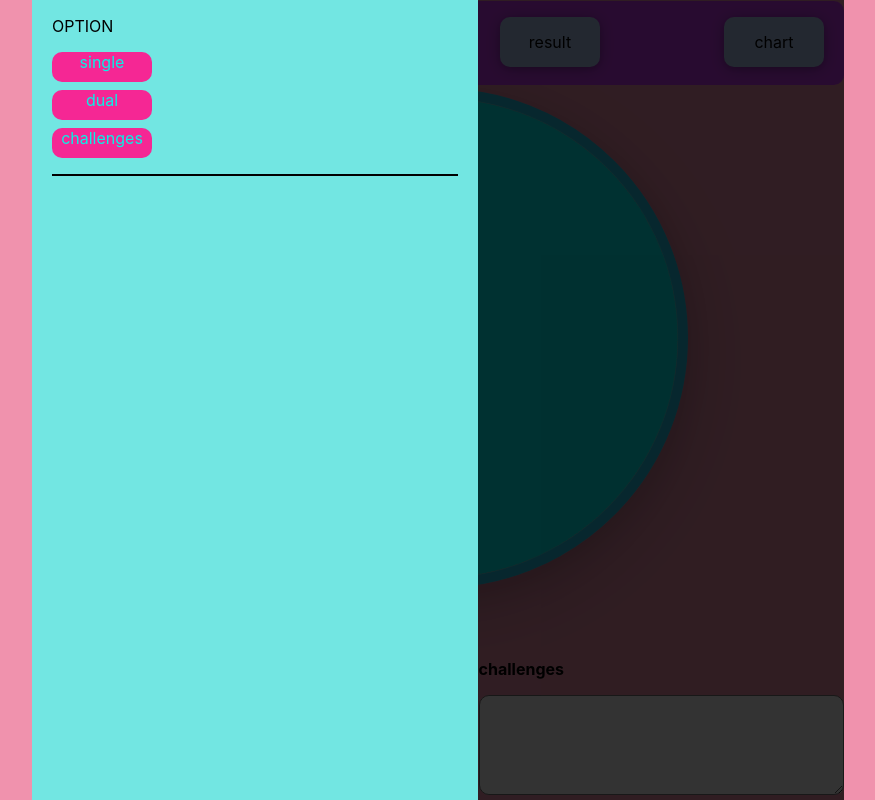
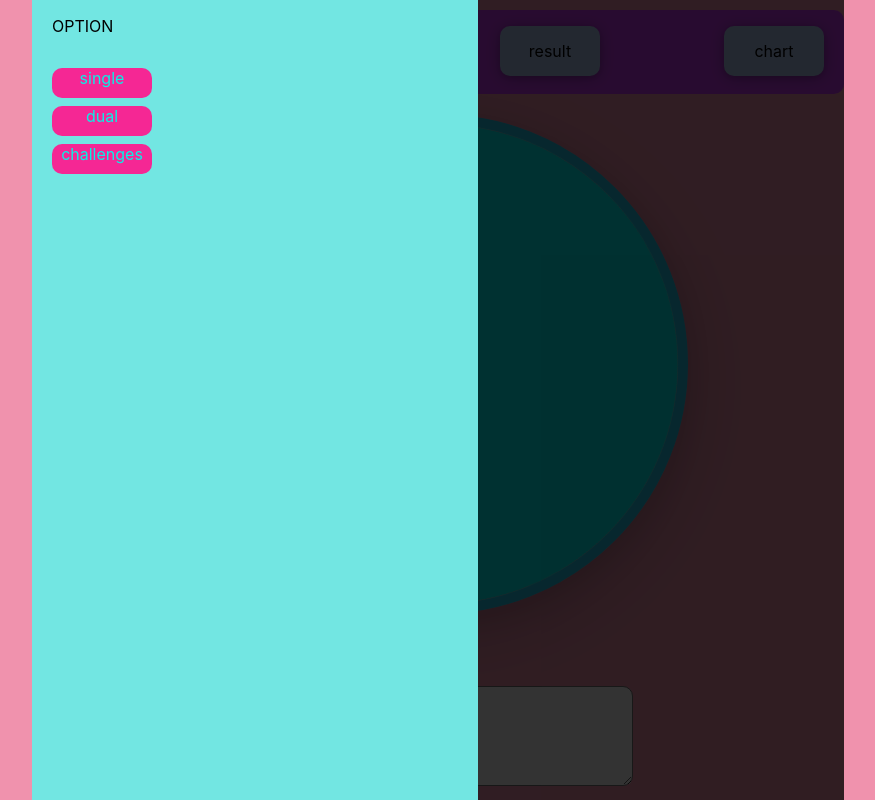
Before and after one commit to Gudbo1z/lucky-wheel, a React (Create React App) app: page / in a window 1280 px wide. Both pictures are taken after a click on the item "option". Shown: the whole page, without its empty margins (202-1077 px from the left). Built offline with nearby package versions, Linux system fonts and the light colour scheme.

Commit message:
uncompleted-v10

```diff
--- a/package.json
+++ b/package.json
@@ -10,6 +10,7 @@
     "highcharts-react-official": "^3.1.0",
     "react": "^18.2.0",
     "react-dom": "^18.2.0",
+    "react-router-dom": "^6.3.0",
     "react-scripts": "5.0.1",
     "web-vitals": "^2.1.4"
   },
--- a/src/App.css
+++ b/src/App.css
@@ -139,21 +139,20 @@ li {
   width: 100%;
   height: 100%;
 }
-.input-field .input-field-main {
+.input-field .options {
   background-color: #72e6e2;
   width: 50%;
   height: 100%;
   display: flex;
   flex-direction: column;
   padding: 0 20px;
-}
-.input-field .input-field-main .options {
   border-bottom: solid 2px black;
 }
-.input-field .input-field-main .options ul {
+.input-field .options ul {
   padding: 0;
 }
-.input-field .input-field-main .options ul li {
+.input-field .options ul div {
+  cursor: pointer;
   list-style: none;
   background-color: #f52794;
   margin-bottom: 8px;
@@ -163,9 +162,13 @@ li {
   justify-content: center;
   border-radius: 10px;
 }
-.input-field .input-field-main .options ul li p {
+.input-field .options ul div p {
   margin: 0;
   color: #07f1e6;
+}
+.input-field .options .options-active {
+  background-color: black;
+  color: white;
 }
 
 .language {
@@ -224,10 +227,13 @@ li {
 .input .input-main {
   width: 812px;
   display: flex;
-  justify-content: space-between;
+  align-items: center;
+  justify-content: space-around;
+  flex-direction: row;
 }
 .input .input-main .input-main-child {
-  width: 45%;
+  max-width: 100%;
+  width: 48%;
   height: 100%;
 }
 .input .input-main .input-main-child p {
--- a/src/App.js
+++ b/src/App.js
@@ -26,20 +26,23 @@ function App() {
     'Tiếng Việt': ['chế độ chơi', 'ngôn ngữ', 'kết quả', 'thống kê']
   }
   const [languages, setLanguage] = useState(dataLanguage['English'])
+  const [challenges, setChallenges] = useState(false)
   const [data, setData] = useState([])
-  const inputFieldContent = (
-    <div className='input-field-main' onClick={(e)=>{
-      e.stopPropagation()
-    }}>
-      <div className='options'>
+  const d = new Date();
+  const option = (
+    <div className='options' onClick={(e)=>{e.stopPropagation()}}>
       <p>OPTION</p>
       <ul>
-          <li><p>single</p></li>
-          <li><p>dual</p></li>
-          <li><p>challenges</p></li>
+        <div><p>single</p></div>
+        <div><p>dual</p></div>
+        <div className='option-challenges' onClick={handleChallenges}>
+          <p>challenges</p>
+        </div>
       </ul>
     </div>
-  </div>)
+  )
+  // console.log(input)
+  // console.log(data)
   const language = (
       <div className='language' onClick={(e)=>{
         e.stopPropagation()
@@ -87,7 +90,12 @@ function App() {
       </div>
     </div>
   )
+
   const options = {
+    chart:{
+      type: 'column'
+    },
+
     accessibility:{
       enabled: false
     },
@@ -97,7 +105,7 @@ function App() {
     },
 
     subtitle: {
-      text: Date()
+        text: d.getDate() + '/' + d.getMonth() + '/' + d.getFullYear()
     },
 
     yAxis: {
@@ -107,9 +115,7 @@ function App() {
     },
 
     xAxis: {
-      accessibility: {
-          rangeDescription: 'Range: 2010 to 2017'
-      }
+      categories: ['day 1', 'day 2', 'day 3']
     },
 
     legend: {
@@ -118,31 +124,11 @@ function App() {
         verticalAlign: 'middle'
     },
 
-  plotOptions: {
-      series: {
-          label: {
-              connectorAllowed: false
-          },
-          pointStart: 2010
-      }
+    tooltip: {
+      valueSuffix: ' shot'
     },
 
-  series: [{
-      name: 'Installation',
-      data: [43934, 52503, 57177, 69658, 97031, 119931, 137133, 154175]
-  }, {
-      name: 'Manufacturing',
-      data: [24916, 24064, 29742, 29851, 32490, 30282, 38121, 40434]
-  }, {
-      name: 'Sales & Distribution',
-      data: [11744, 17722, 16005, 19771, 20185, 24377, 32147, 39387]
-  }, {
-      name: 'Project Development',
-      data: [null, null, 7988, 12169, 15112, 22452, 34400, 34227]
-  }, {
-      name: 'Other',
-      data: [12908, 5948, 8105, 11248, 8989, 11816, 18274, 18111]
-  }],
+    series: [...data],
 
     responsive: {
         rules: [{
@@ -160,7 +146,7 @@ function App() {
     }
   }
   const chart =(
-    <div className='chart' id='chart'>
+    <div className='chart' id='chart' onClick={(e)=>{e.stopPropagation()}}>
       <p>RESULT CHART</p>
       <HighchartsReact
         highcharts={Highcharts}
@@ -168,9 +154,17 @@ function App() {
       />
     </div>
   )
+  console.log(options.series)
 
-  const [popUpContent, setPopUpConTent] = useState(inputFieldContent)
+  function handleOptions(){
+    const option = document.querySelectorAll('.options > ul > div')
+  }
 
+  function handleChallenges(){
+    setChallenges(prev => !prev)
+    setInputRule([])
+    setRule('')
+  }
 
     function cal(radius, input){
       const sin = Math.sin((Math.PI*(90-(360/input)/2))/180)
@@ -201,7 +195,7 @@ function App() {
 
   function checkWinner(el1, el2){
     const {top, bottom, left, right} = el2.getBoundingClientRect()
-    const winners= []
+    const winners = []
     for(let i = 0; i < el1.length; i++){
       if(el1[i].getBoundingClientRect().top < top
       && el1[i].getBoundingClientRect().bottom > bottom
@@ -215,30 +209,23 @@ function App() {
     })[0]
     if(el1[0].className == 'rotate-thing'){
       setWinner(newWinner)
+      setData(prev => {console.log(prev, 'gia tri cu')
+        return (prev.map((e, index)=>{
+        if(e.name == newWinner.querySelector('p').innerHTML) return ({
+          ...e, data: [e.data[0] + 1]
+        })
+        else return e
+      }))})
     }
     if(el1[0].className == 'rotate-thing-rule'){
       setRule(newWinner)
     }
-    setData(prev => prev.map((e, index)=>{
-      console.log(e.name, 'vs', newWinner.querySelector('p').innerHTML)
-      if(e.name == newWinner.querySelector('p').innerHTML) return ({
-        ...e, data: e.data+1
-      })
-      else return e
-    }))
     setPopUpResult(true)
   }
-  console.log(data)
+  // console.log(data)
 
   function handleSpin(e){
-    e.preventDefault()
     setSpin(true)
-    wheelRule.current.addEventListener('transitionend', ()=>{
-      checkWinner(document.querySelectorAll('.rotate-thing-rule'), document.querySelector('.check-point-rule'))
-    })
-    wheel.current.addEventListener('transitionend', ()=>{
-      checkWinner(document.querySelectorAll('.rotate-thing'), document.querySelector('.check-point'))
-    })
   }
 
   function handlePopUpWindow( ){
@@ -252,30 +239,24 @@ function App() {
       if(input[1])setRadius(wheel.current.clientWidth/2)
       setRadiusRule(wheelRule.current.clientWidth/2)
   }
-
+  // setOptionIsChoose(false)
+  // setResultIsChoose(false)
+  // setLanguageIsChoose(false)
+  // setChartIsChoose(false)
   function handleInputField(){
     setInputField(false)
+    setOptionIsChoose(false)
     setResultIsChoose(false)
+    setLanguageIsChoose(false)
+    setChartIsChoose(false)
   }
   useEffect(()=>{setData(input.map((input, index)=>{
       return ({
         name: input,
-        data: 0
+        data: [0]
       })
     }))
-    dataRef.current = input
   }, [input])
-  // console.log(data)
-  // useEffect(()=>{
-  //   if(winner != '') {
-  //     setData(prev => prev.map((e, index)=>{
-  //     if(e.name == winner.querySelector('p').innerHTML) return {
-  //       ...e, data: e.data+1
-  //     }
-  //     else return e
-  //   }))
-  // }
-  // }, [winner])
   useEffect(()=>{
     const list = document.querySelectorAll('.language > ul >li')
     for(let i = 0; i< list.length; i++){
@@ -289,25 +270,36 @@ function App() {
         else alert(list[i].innerHTML+' is not available')
       })
     }
-  }, [popUpContent])
+
+  }, [])
+  const [optionIsChoose, setOptionIsChoose] = useState(false)
+  const [languageIsChoose, setLanguageIsChoose] = useState(false)
+  const [chartIsChoose, setChartIsChoose] = useState(false)
 
   useEffect(()=>{
     const listNavbar = document.querySelectorAll('.navbar >ul >li')
     for(let i = 0; i<listNavbar.length; i++){
       listNavbar[i].addEventListener('click', ()=>{
         setInputField(true)
-        if(listNavbar[0]==listNavbar[i]) setPopUpConTent(inputFieldContent)
-        if(listNavbar[1]==listNavbar[i]) setPopUpConTent(language)
+        if(listNavbar[0]==listNavbar[i]) setOptionIsChoose(true)
+        if(listNavbar[1]==listNavbar[i]) setLanguageIsChoose(true)
         if(listNavbar[2]==listNavbar[i]) setResultIsChoose(true)
-        if(listNavbar[3]==listNavbar[i]) setPopUpConTent(chart)
+        if(listNavbar[3]==listNavbar[i]) setChartIsChoose(true)
       })
     }
-    const wheel1 = document.querySelector('.main-wheel')
-    const wheelRule1 = document.querySelector('.wheel-rule-cover')
     window.addEventListener('resize', windowResize)
     setRandomSpin(Math.floor(Math.random() * (6000 - 5000))+5000)
-    setRadius(wheel1.clientWidth/2)
-    setRadiusRule(wheelRule1.clientWidth/2)
+    setRadius(wheel.current.clientWidth/2)
+    setRadiusRule(wheelRule.current.clientWidth/2)
+    wheel.current.addEventListener('transitionend', (e)=>{
+      e.stopPropagation()
+      checkWinner(document.querySelectorAll('.rotate-thing'), document.querySelector('.check-point'))
+    })
+    wheelRule.current.addEventListener('transitionend', (e)=>{
+      e.stopPropagation()
+      checkWinner(document.querySelectorAll('.rotate-thing-rule'), document.querySelector('.check-point-rule'))
+    })
+
   }, [])
 
   return (
@@ -383,13 +375,12 @@ function App() {
         </div>
       </div>
       <div className='input'>
-        <p>INPUT</p>
         <div className='input-main'>
           <div className='input-main-child'>
             <p>players's names</p>
             <textarea onChange={handleChange} className='input-field-wheel'></textarea>
           </div>
-          <div className='input-main-child'>
+          <div className='input-main-child rule' style={challenges?{display:'block'}:{display:'none'}}>
             <p>challenges</p>
             <textarea onChange={handleChangeRule} className='input-field-rule'></textarea>
           </div>
@@ -397,15 +388,17 @@ function App() {
       </div>
 
       <div className='input-field' onClick={handleInputField} style={inputField? {display:'block'}:{display:'none'}}>
-            {resultIsChoose? result:popUpContent}
-            {/* {chart} */}
+            {resultIsChoose && result}
+            {optionIsChoose&& option}
+            {languageIsChoose && language}
+            {chartIsChoose && chart}
       </div>
 
 
       {popUpResult &&
       <div className='pup-up-winner' onClick={handlePopUpWindow}>
         <div className='winner-is' onClick={(e)=>{e.stopPropagation()}}>
-          <p> {winner.querySelector('p').innerHTML} sẽ uống {rule?rule.querySelector('p').innerHTML: ''}</p>
+          <p> {winner.querySelector('p').innerHTML} sẽ uống {rule && inputRule.length>1?rule.querySelector('p').innerHTML: ''}</p>
         </div>
       </div>}
     </div>
--- a/src/App.scss
+++ b/src/App.scss
@@ -137,18 +137,18 @@ li{
     background-color: rgb(0, 0, 0, 0.8);
     width: 100%;
     height: 100%;
-    .input-field-main{
+    .options{
         background-color: #72e6e2;
         width: 50%;
         height: 100%;
         display: flex;
         flex-direction: column;
         padding: 0 20px;
-        .options{
             border-bottom: solid 2px black;
             ul{
                 padding: 0;
-                li{
+                div{
+                    cursor: pointer;
                     list-style: none;
                     background-color: #f52794;
                     margin-bottom: 8px;
@@ -163,7 +163,10 @@ li{
                     }
                 }
             }
-        }
+            .options-active{
+                background-color: black;
+                color: white;
+            }
         }
     }
     .language{
@@ -223,9 +226,12 @@ li{
     .input-main{
         width: 812px;
         display: flex;
-        justify-content: space-between;
+        align-items: center;
+        justify-content: space-around;
+        flex-direction: row;
         .input-main-child{
-            width: 45%;
+            max-width: 100%;
+            width: 48%;
             height: 100%;
             p{
                 font-weight: bold;
--- a/src/index.js
+++ b/src/index.js
@@ -1,14 +1,19 @@
 import React from 'react';
 import ReactDOM from 'react-dom/client';
+import { BrowserRouter } from 'react-router-dom';
 import './index.css';
 import App from './App';
 import reportWebVitals from './reportWebVitals';
 
 const root = ReactDOM.createRoot(document.getElementById('root'));
 root.render(
-  <React.StrictMode>
-    <App />
-  </React.StrictMode>
+  // <React.StrictMode>
+  <>
+    <BrowserRouter>
+      <App />
+    </BrowserRouter>
+  </>
+  // </React.StrictMode>
 );
 
 // If you want to start measuring performance in your app, pass a function
```
Also changed, not shown: 2 other files (tests, documents, lock files or other folders). Lines whose indentation alone changed are shown as unchanged.
